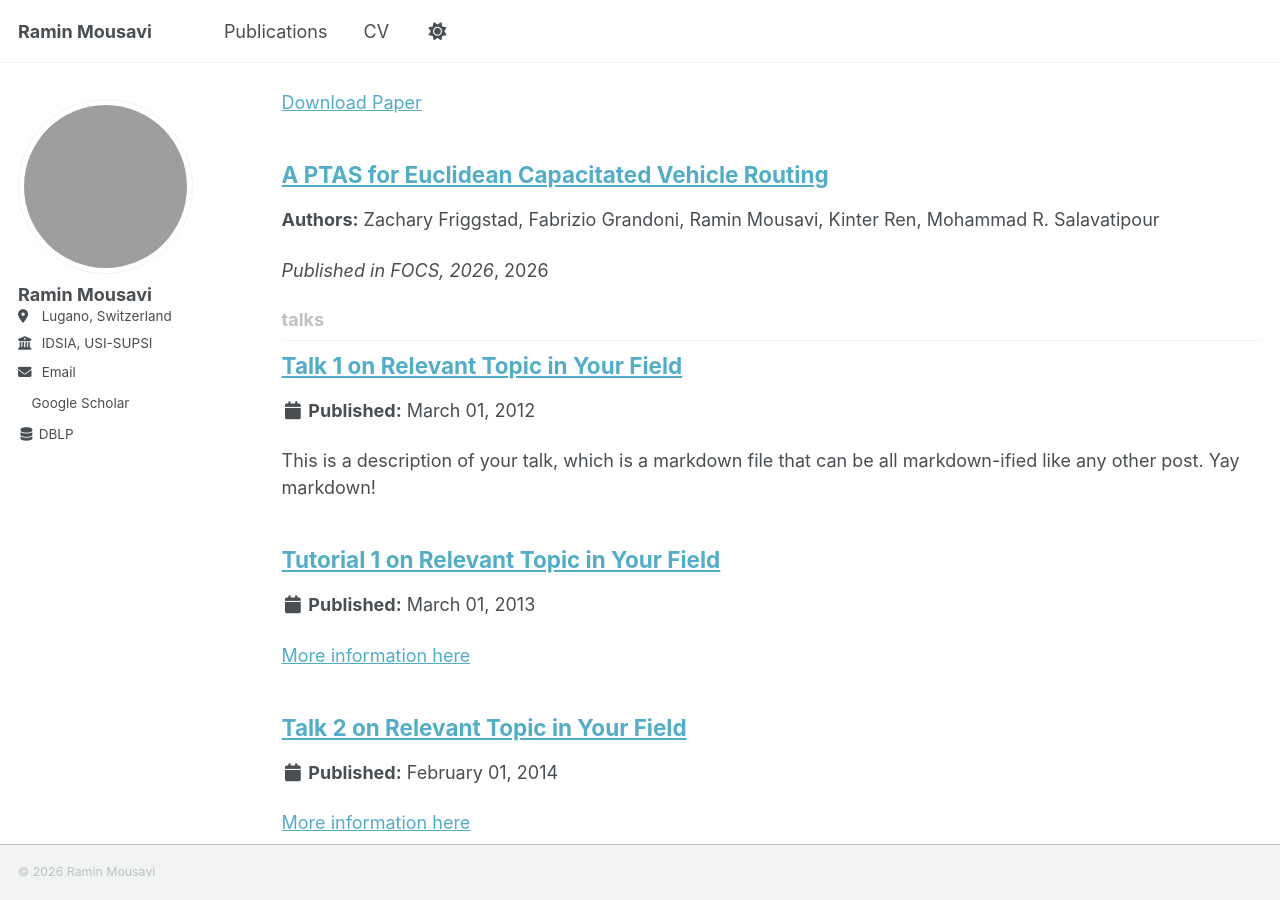
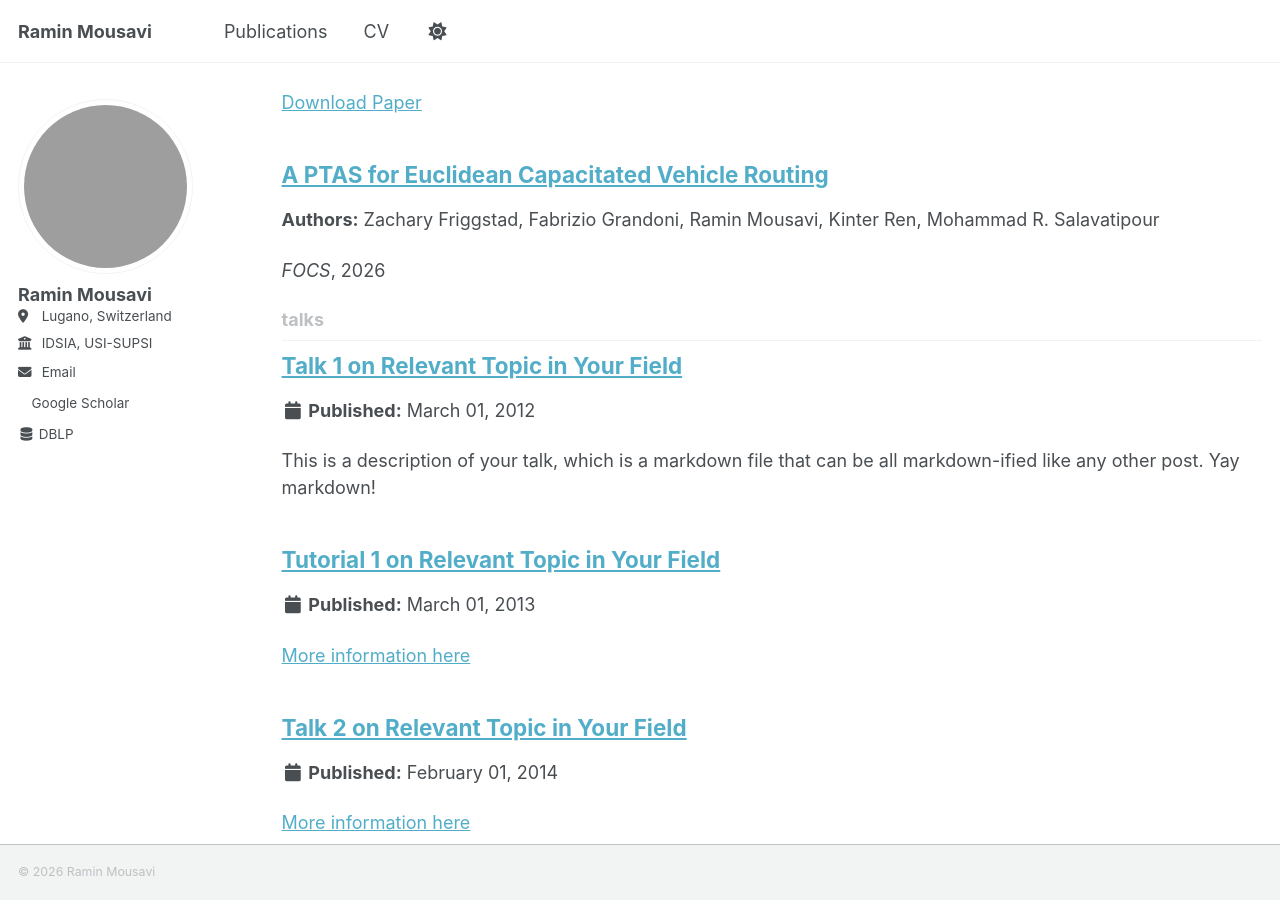
Before and after one commit to rammousavi/rammousavi.github.io, a Jekyll site: the page built from _pages/collection-archive.html, in a window 1280 px wide and 900 px high, scrolled down 3908 px. Built offline with Jekyll 4.4.1, drawn with Linux system fonts in a browser that asks for light colours; a style sheet for code colours, icons or effects is not loaded.

Commit message:
Update publication status in ptas_cvrp.md

```diff
--- a/_publications/ptas_cvrp.md
+++ b/_publications/ptas_cvrp.md
@@ -4,7 +4,7 @@ collection: publications
 authors: "Zachary Friggstad, Fabrizio Grandoni, Ramin Mousavi, Kinter Ren, Mohammad R. Salavatipour"
 category: conference
 date: 2026-06-01
-status: "Published in FOCS, 2026"
+status: "FOCS"
 permalink: /publication/ptas-euclidean-cvrp
 paperurl:
 ---
```
